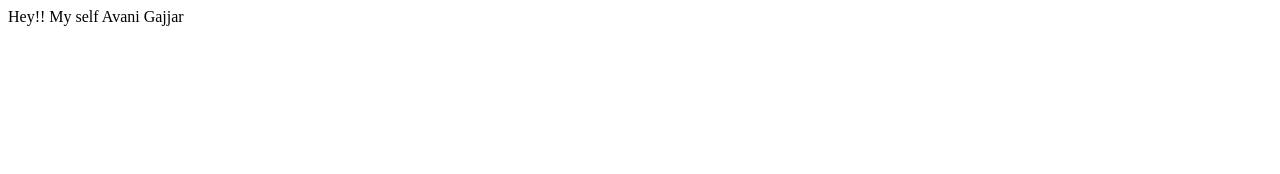
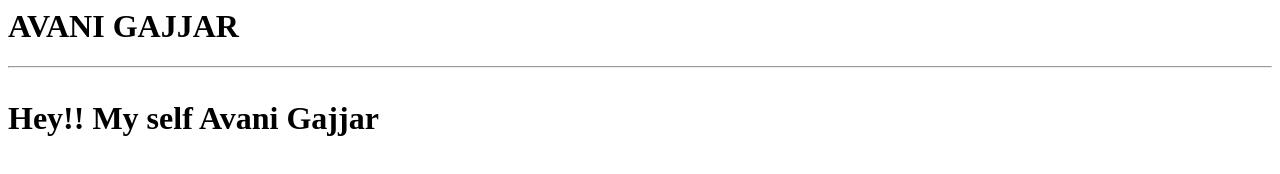
Before and after one commit to myorganisationone/prac8_se, a plain HTML site: page index.html in a window 1280 px wide. Drawn offline with Linux system fonts and the light colour scheme.

Commit message:
Update index.html
Added a heading and a horizontal line.

```diff
--- a/index.html
+++ b/index.html
@@ -3,6 +3,8 @@
 	<title>About Me</title>
 </head>
 <body>
+	<h1>AVANI GAJJAR<h1>
+	<hr>
 	<p>
 		Hey!! My self Avani Gajjar
 	</p>
```
